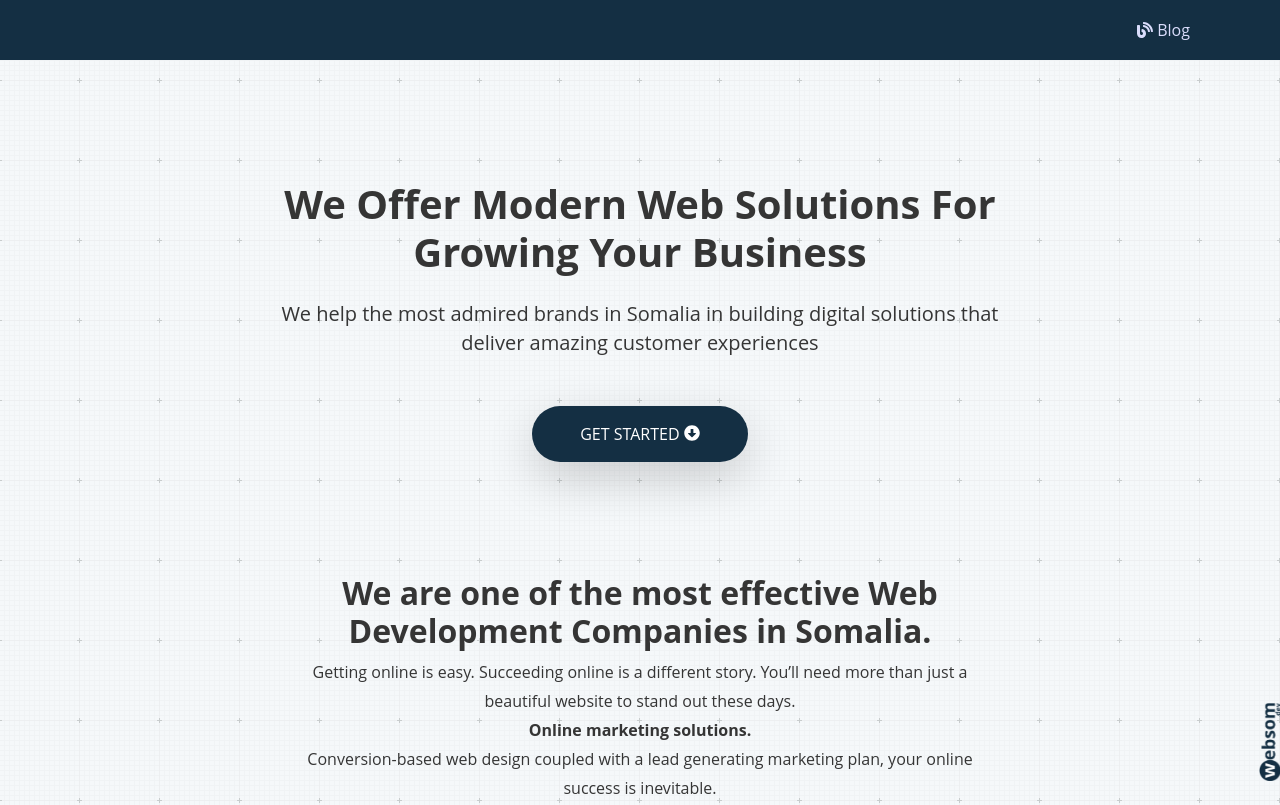
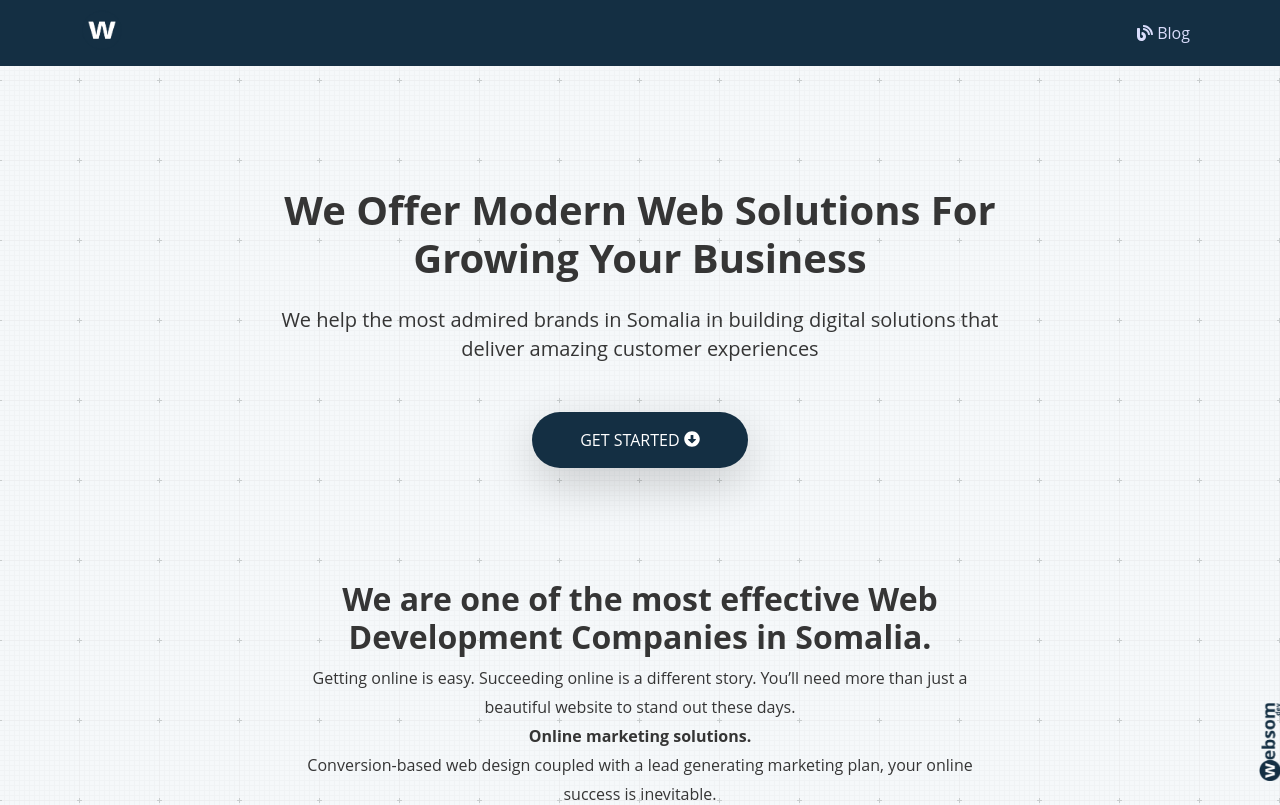
Before and after one commit to ahmaat19/geeltech, a Next.js app: page / in a window 1280 px wide. Shown: the top 805 px of the page. Built offline with nearby package versions, Linux system fonts and the light colour scheme; a web font is replaced by a local one.

Commit message:
updating clients

```diff
--- a/components/Header.js
+++ b/components/Header.js
@@ -1,6 +1,6 @@
 import Link from 'next/link'
 import { FaBlog, FaEnvelope } from 'react-icons/fa'
-// import Image from 'next/image'
+import Image from 'next/image'
 
 const Header = () => {
   const guestLinks = (
@@ -65,7 +65,7 @@
     <>
       <nav className='navbar navbar-expand-sm navbar-dark custom-bg-primary sticky-top'>
         <div className='container'>
-          {/* <Link className='navbar-brand' href='/'>
+          <Link className='navbar-brand' href='/'>
             <a>
               <Image
                 priority
@@ -76,7 +76,7 @@
                 alt='logo'
               />
             </a>
-          </Link> */}
+          </Link>
           {/* <button
             className='navbar-toggler'
             type='button'
```
